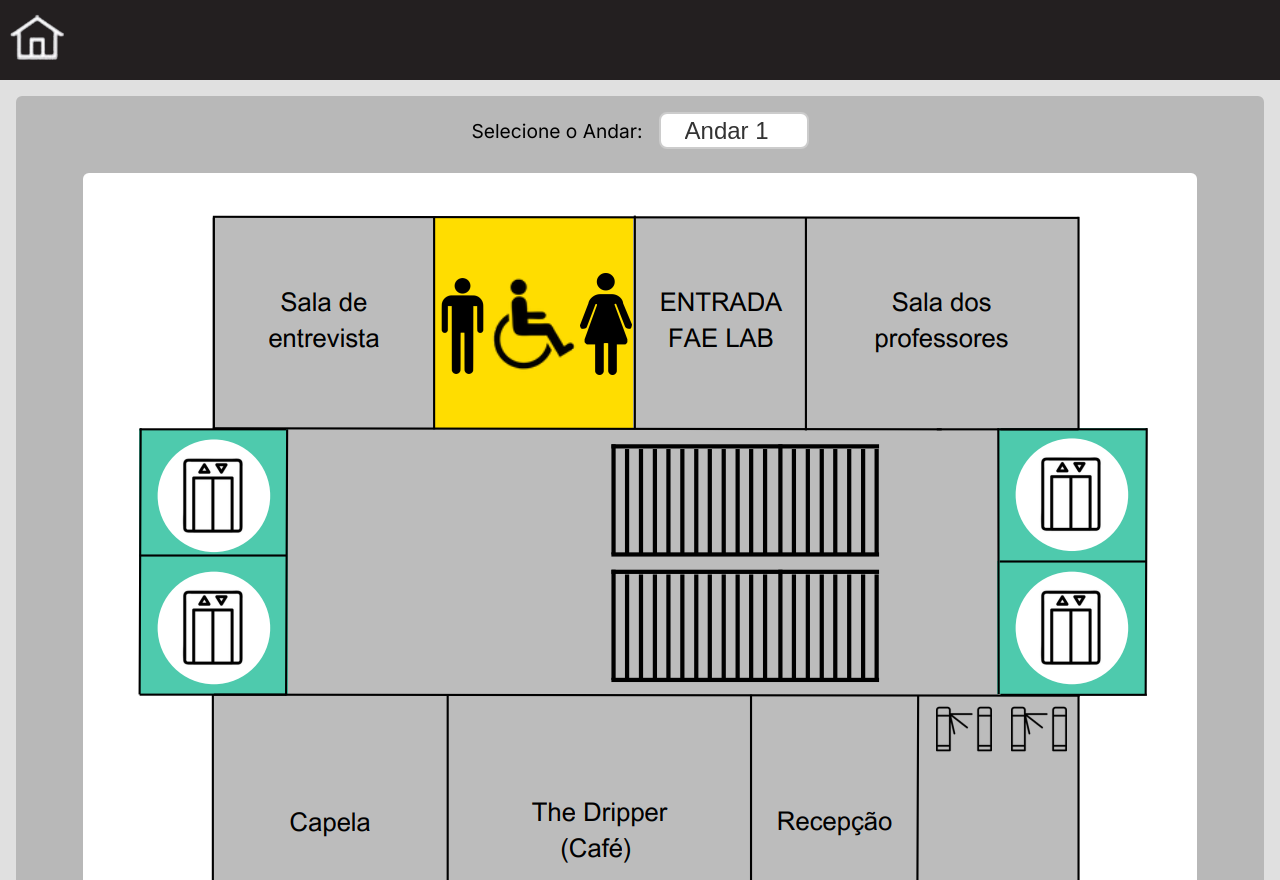
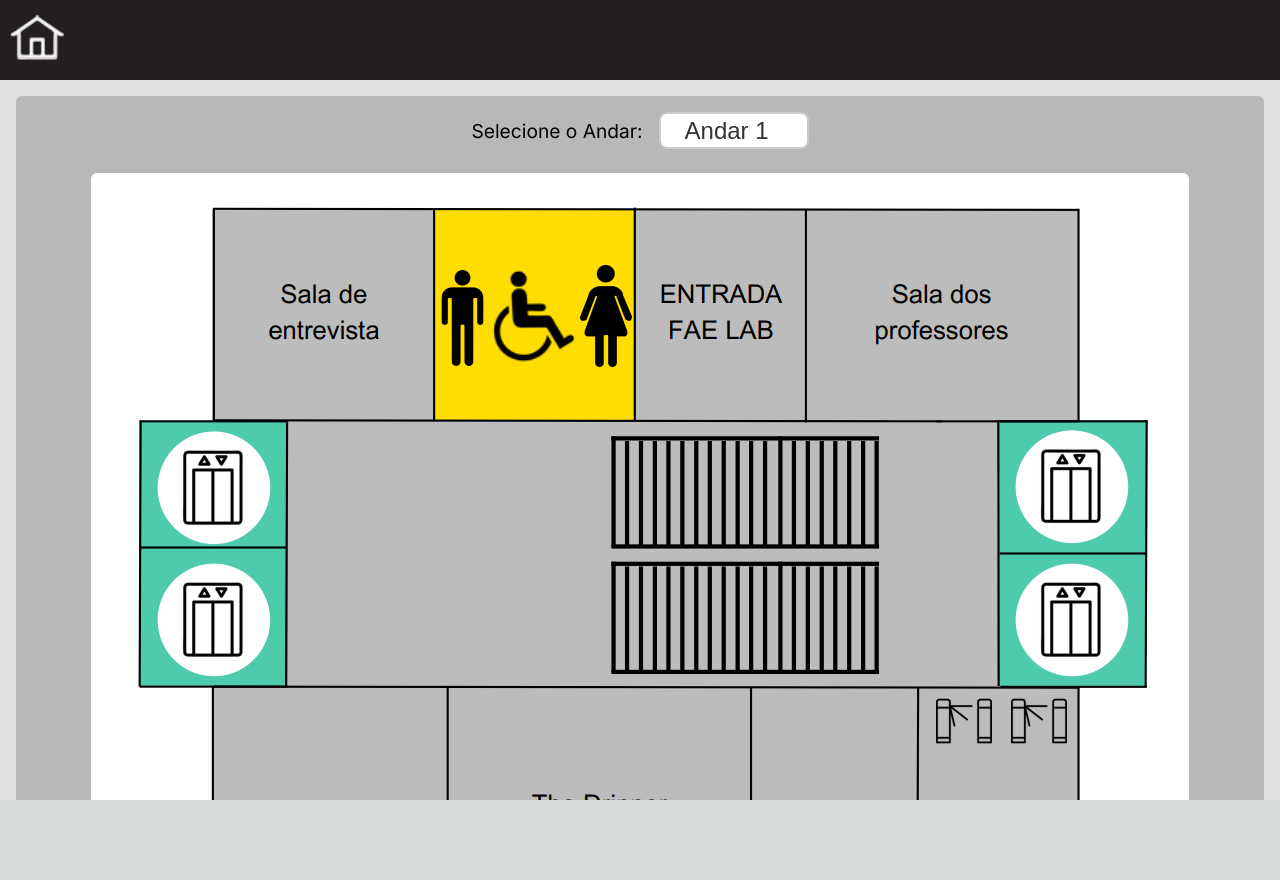
Before and after one commit to GregOliverDev/MyGirl, a Next.js app: page /pages/Maps in a window 1280 px wide. After the commit the page ends 800 px from the top, so only its background shows below. Built offline with nearby package versions, Linux system fonts and the light colour scheme.

Commit message:
Alter sizes

```diff
--- a/src/app/components/Maps/Maps.module.css
+++ b/src/app/components/Maps/Maps.module.css
@@ -1,6 +1,6 @@
 .main {
   width: 100%;
-  height: 100%;
+  height: 100vh;
   display: flex;
   justify-content: start;
   align-items: center;
@@ -43,7 +43,7 @@
 .imgMapa{
   width: 100%;
   background-color: #fff;
-  padding: 1rem;
+  padding: 0.5rem;
   border-radius: 6px;
 }
 
```
